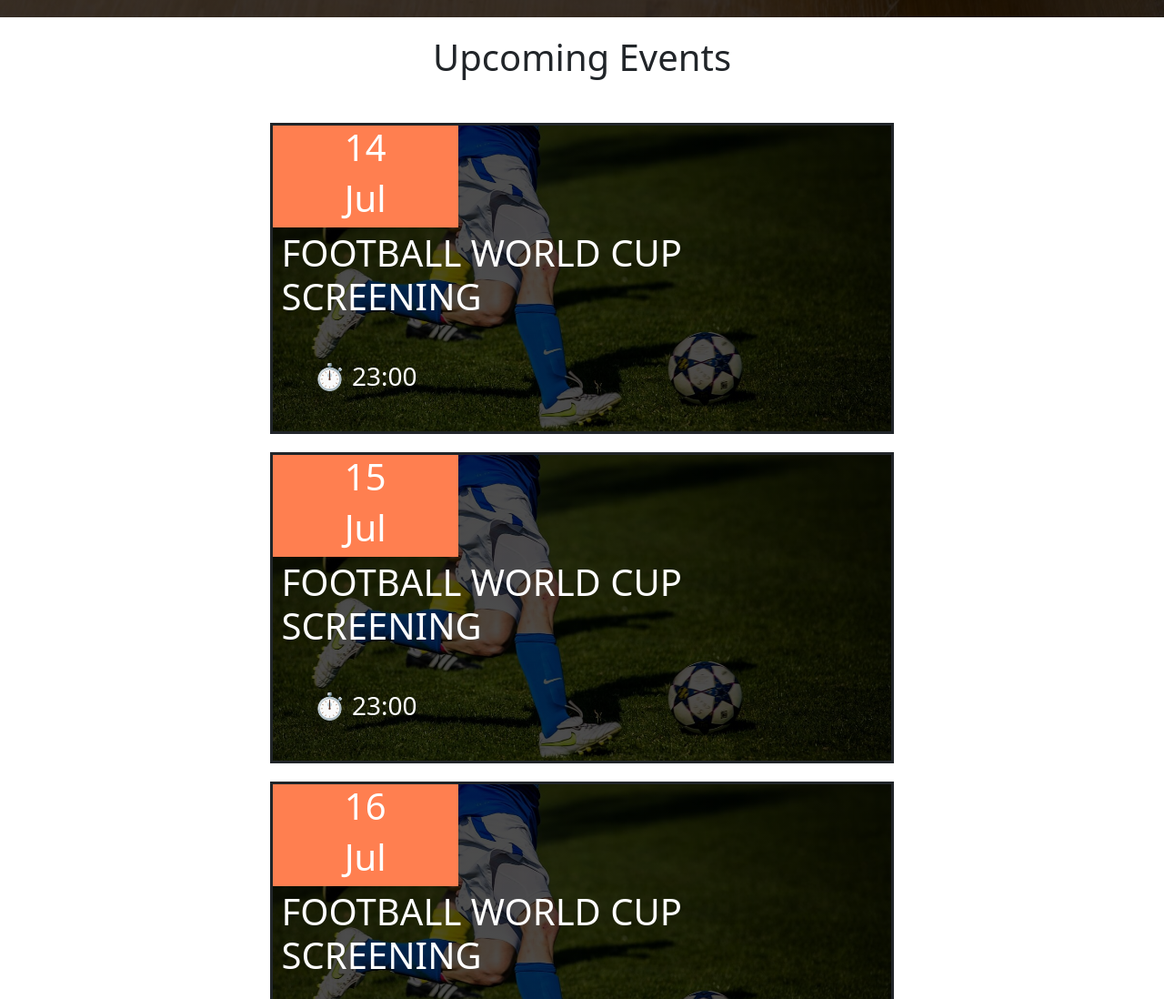
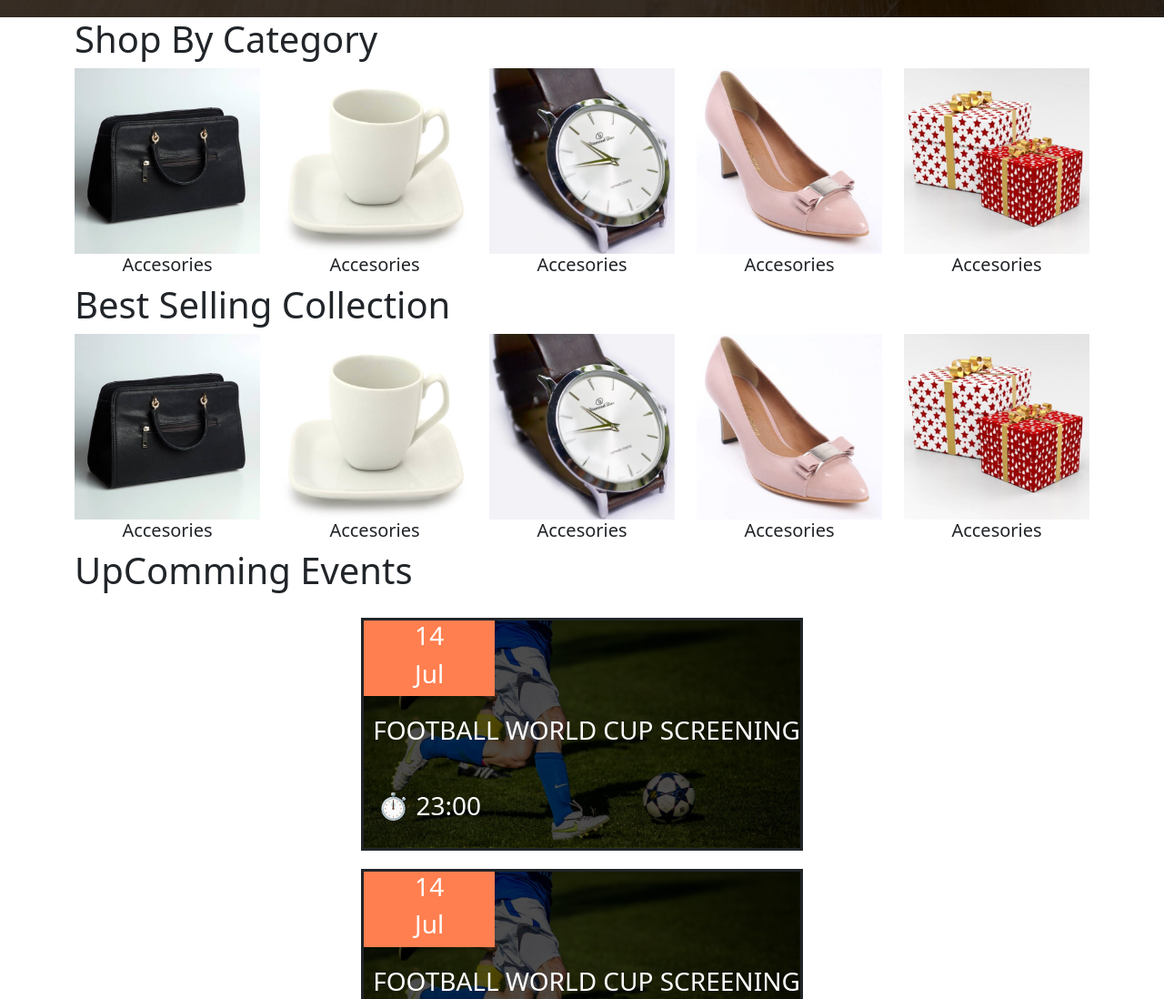
Before and after one commit to MonchoXR/AndeanCeramics, a plain HTML site: page index.html in a window 1280 px wide. Shown: the part 781-1879 px from the top of the page at 91% size. Drawn offline with nearby package versions, Linux system fonts and the light colour scheme; a script that the page names is missing; a web font is replaced by a local one.

```diff
--- /dev/null
+++ b/estilos/styles.css
@@ -0,0 +1,4 @@
+h1 {
+  color: red; }
+  h1 h2 {
+    color: aqua; }
--- a/index.html
+++ b/index.html
@@ -104,13 +104,75 @@
 
   </div>
 
-  <section class="container-fluid">
-    <div class="row">
-      <div class="col-sm-12">
-        <section class="index__events">
-          <h1>Upcoming Events</h1>
-        </section>
+  <section>
+    <div class="container index_cat_centrar ">
+      <div class="row index_category">
+        <h1>Shop By Category</h1>
       </div>
+      <div class="row index_cat_centrar ">
+        <div class="  col-sm-6 col-md index_cat_border ">
+
+            <img src="/Assets/catalogo/Bag600x600.jpg" class="img-fluid "   alt="...">
+            <h5 class=" text-center ">Accesories</h5>
+
+        </div>
+        <div class=" col-sm-6 col-md  index_cat_border">
+          <img src="/Assets/catalogo/CoffeCup600x600.jpg" class="img-fluid"   alt="...">
+          <h5 class=" text-center">Accesories</h5>
+        </div>
+        <div class="col-sm-6 col-md index_cat_border">
+          <img src="/Assets/catalogo/HandWatch600x600.jpg" class="img-fluid"  alt="...">
+          <h5 class=" text-center">Accesories</h5>
+        </div>
+        <div class="col-sm-6 col-md index_cat_border ">
+          <img src="/Assets/catalogo/zapto600x600.jpg" class="img-fluid"  alt="...">
+          <h5 class=" text-center">Accesories</h5>
+        </div>
+        <div class="col-sm-6 col-md index_cat_border">
+          <img src="/Assets/catalogo/essentials600x600.jpg" class="img-fluid"  alt="...">
+          <h5 class=" text-center">Accesories</h5>
+        </div>
+      </div>
+    </div>
+  </section>
+
+
+  <section>
+    <div class="container  ">
+      <div class="row index_category">
+        <h1>Best Selling Collection</h1>
+      </div>
+      <div class="row  ">
+        <div class="  col-sm-6 col-md index_cat_border2 ">
+
+            <img src="/Assets/catalogo/Bag600x600.jpg" class="img-fluid "   alt="...">
+            <h5 class=" text-center ">Accesories</h5>
+
+        </div>
+        <div class=" col-sm-6 col-md  index_cat_border2">
+          <img src="/Assets/catalogo/CoffeCup600x600.jpg" class="img-fluid"   alt="...">
+          <h5 class=" text-center">Accesories</h5>
+        </div>
+        <div class="col-sm-6 col-md index_cat_border2">
+          <img src="/Assets/catalogo/HandWatch600x600.jpg" class="img-fluid"  alt="...">
+          <h5 class=" text-center">Accesories</h5>
+        </div>
+        <div class="col-sm-6 col-md index_cat_border2 ">
+          <img src="/Assets/catalogo/zapto600x600.jpg" class="img-fluid"  alt="...">
+          <h5 class=" text-center">Accesories</h5>
+        </div>
+        <div class="col-sm-6 col-md index_cat_border">
+          <img src="/Assets/catalogo/essentials600x600.jpg" class="img-fluid"  alt="...">
+          <h5 class=" text-center">Accesories</h5>
+        </div>
+      </div>
+    </div>
+  </section>
+
+
+  <section class="container index_secctionEvents">
+    <div class="row index_category">
+          <h1>UpComming Events</h1>
     </div>
 
     <div class="row">
@@ -119,11 +181,11 @@
 
           <div class="caja">
             <div class="date">
-              <h1>14</h1>
-              <h1>Jul</h1>
+              <h3>14</h3>
+              <h3>Jul</h3>
             </div>
             <div class="titulo">
-              <h1>FOOTBALL WORLD CUP SCREENING</h2>
+              <h3>FOOTBALL WORLD CUP SCREENING</h3>
             </div>
             <div class="hora">
               <h3> <span> &#9201 </span> 23:00</h3>
@@ -132,11 +194,11 @@
 
           <div class="caja">
             <div class="date">
-              <h1>15</h1>
-              <h1>Jul</h1>
+              <h3>14</h3>
+              <h3>Jul</h3>
             </div>
             <div class="titulo">
-              <h1>FOOTBALL WORLD CUP SCREENING</h1>
+              <h3>FOOTBALL WORLD CUP SCREENING</h3>
             </div>
             <div class="hora">
               <h3> <span> &#9201 </span> 23:00</h3>
@@ -145,11 +207,11 @@
 
           <div class="caja">
             <div class="date">
-              <h1>16</h1>
-              <h1>Jul</h1>
+              <h3>14</h3>
+              <h3>Jul</h3>
             </div>
             <div class="titulo">
-              <h1>FOOTBALL WORLD CUP SCREENING</h1>
+              <h3>FOOTBALL WORLD CUP SCREENING</h3>
             </div>
             <div class="hora">
               <h3> <span> &#9201 </span> 23:00</h3>
```
Also changed, not shown: Assets/catalogo/Bag600x600.jpg (added), Assets/catalogo/CoffeCup600x600.jpg (added), Assets/catalogo/HandWatch600x600.jpg (added), Assets/catalogo/essentials600x600.jpg (added), Assets/catalogo/zapto600x600.jpg (added).
